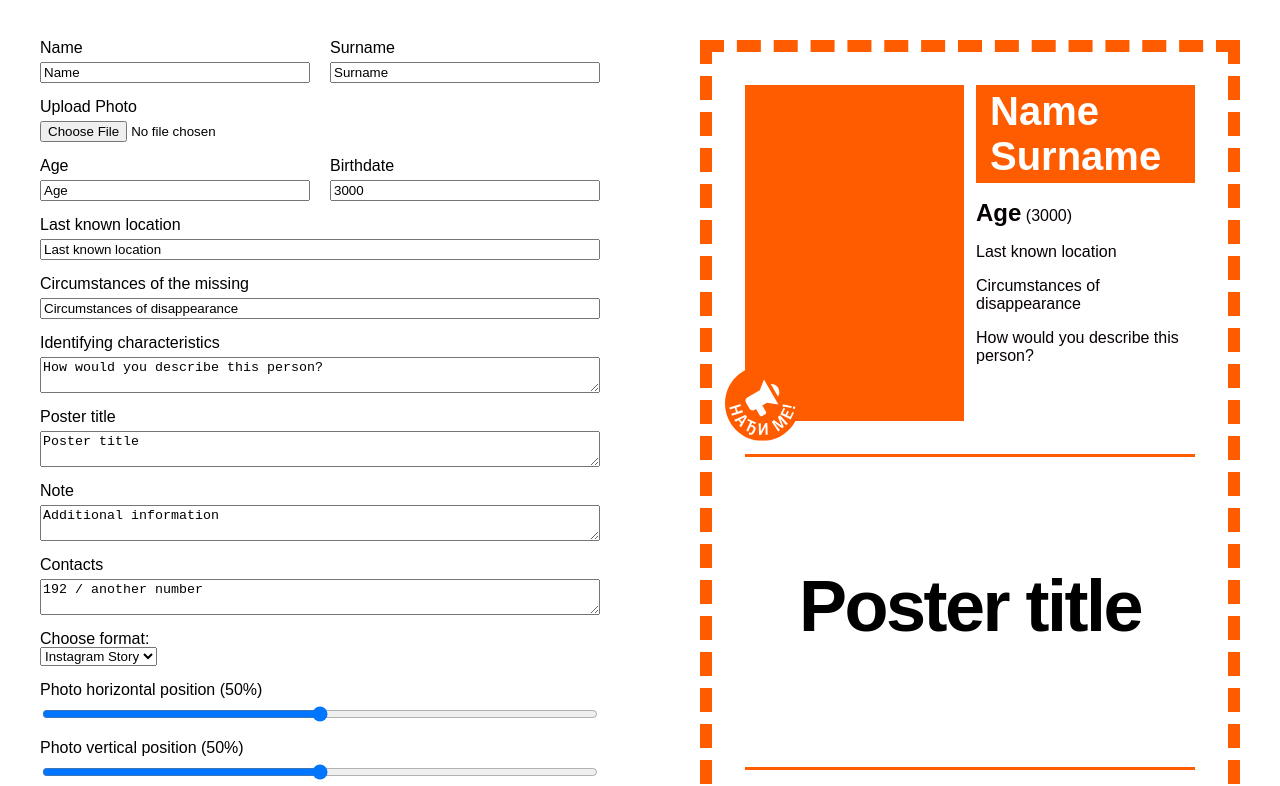
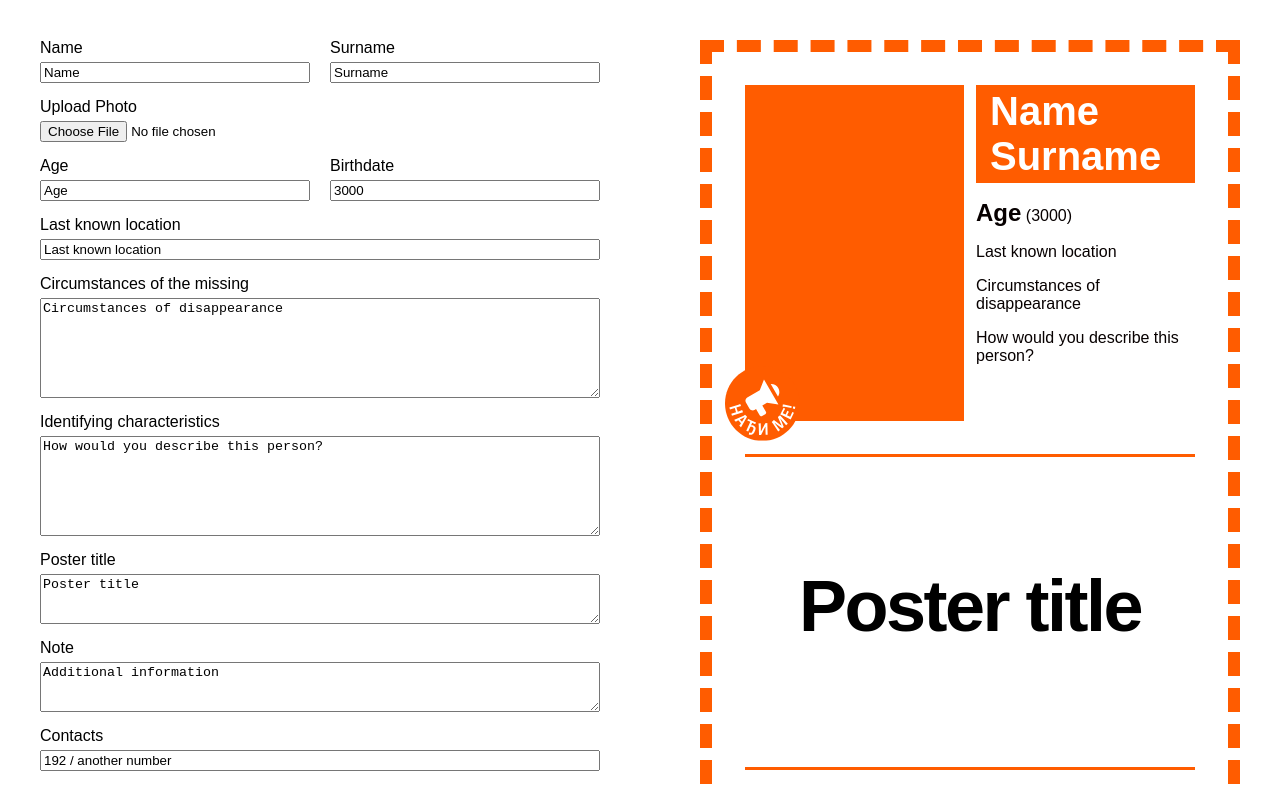
Before and after one commit to dontshoot11/people-search-posters, a SvelteKit app: page / in a window 1280 px wide. Shown: the top 786 px of the page. Built offline with nearby package versions, Linux system fonts and the light colour scheme.

Commit message:
fix styles

```diff
--- a/src/pageComponents/posterGenerator/components/Poster/Poster.svelte
+++ b/src/pageComponents/posterGenerator/components/Poster/Poster.svelte
@@ -83,9 +83,13 @@
       </div>
     </div>
   </div>
-  <div class={styles.title} data-block="text-block">{title}</div>
-  {#if note.length > 0}
-    <div class={styles.note} data-block="text-block">{note}</div>
-  {/if}
-  <div class={styles.contacts} data-block="text-block">{contacts}</div>
+  <div class={styles.contactsBlock}>
+    <div class={styles.titleWrap}>
+      <div class={styles.title} data-block="text-block">{title}</div>
+    </div>
+    {#if note.length > 0}
+      <div class={styles.note} data-block="text-block">{note}</div>
+    {/if}
+    <div class={styles.contacts} data-block="text-block">{contacts}</div>
+  </div>
 </div>
--- a/src/pageComponents/posterGenerator/components/Poster/style.module.css
+++ b/src/pageComponents/posterGenerator/components/Poster/style.module.css
@@ -81,16 +81,30 @@
   white-space: pre-wrap;
 }
 
+.contactsBlock {
+  flex: 1;
+  display: flex;
+  flex-direction: column;
+  justify-content: space-between;
+}
+
+.titleWrap {
+  flex: 1;
+  display: flex;
+  align-items: center;
+  justify-content: center;
+  flex-direction: column;
+  border-bottom: 3rem solid var(--accent-color);
+}
+
 .title {
   padding: 0.33em 0 0.5em 0;
   font-weight: 900;
   font-size: 72rem;
   line-height: normal;
   letter-spacing: -2.5rem;
-  border-bottom: 3rem solid var(--accent-color);
   text-align: center;
   display: flex;
-  flex: 1;
   align-items: center;
   justify-content: center;
 }
--- a/src/pageComponents/posterGenerator/components/formComponent/FormComponent.svelte
+++ b/src/pageComponents/posterGenerator/components/formComponent/FormComponent.svelte
@@ -126,17 +126,18 @@
   </label>
   <label class={styles.label}>
     Circumstances of the missing
-    <input
-      type="circumstances"
+    <textarea
+      class={styles.textareaBig}
       bind:value={circumstances}
       on:input={(e) => handleInput(e, "circumstances")}
       required
       placeholder="Circumstances of the missing"
-    />
+    ></textarea>
   </label>
   <label class={styles.label}>
     Identifying characteristics
     <textarea
+      class={styles.textareaBig}
       bind:value={identifyingFeatures}
       on:input={(e) => handleInput(e, "identifyingFeatures")}
       placeholder="Identifying features"
@@ -146,6 +147,7 @@
   <label class={styles.label}>
     Poster title
     <textarea
+      class={styles.textareaSmall}
       bind:value={title}
       on:input={(e) => handleInput(e, "title")}
       placeholder="title"
@@ -155,6 +157,7 @@
   <label class={styles.label}>
     Note
     <textarea
+      class={styles.textareaSmall}
       bind:value={note}
       on:input={(e) => handleInput(e, "note")}
       placeholder="note"
@@ -162,12 +165,12 @@
   </label>
   <label class={styles.label}>
     Contacts
-    <textarea
+    <input
       bind:value={contacts}
       on:input={(e) => handleInput(e, "contacts")}
       placeholder="contacts"
       required
-    ></textarea>
+    />
   </label>
   <div class={styles.formGroup}>
     <label class={styles.label} for="format-select">Choose format:</label>
--- a/src/pageComponents/posterGenerator/components/formComponent/style.module.css
+++ b/src/pageComponents/posterGenerator/components/formComponent/style.module.css
@@ -11,6 +11,14 @@
 .format-options {
   display: flex;
   gap: 20rem;
+}
+
+.textareaBig {
+  min-height: 100rem;
+}
+
+.textareaSmall {
+  min-height: 50rem;
 }
 
 .formGrid {
```
